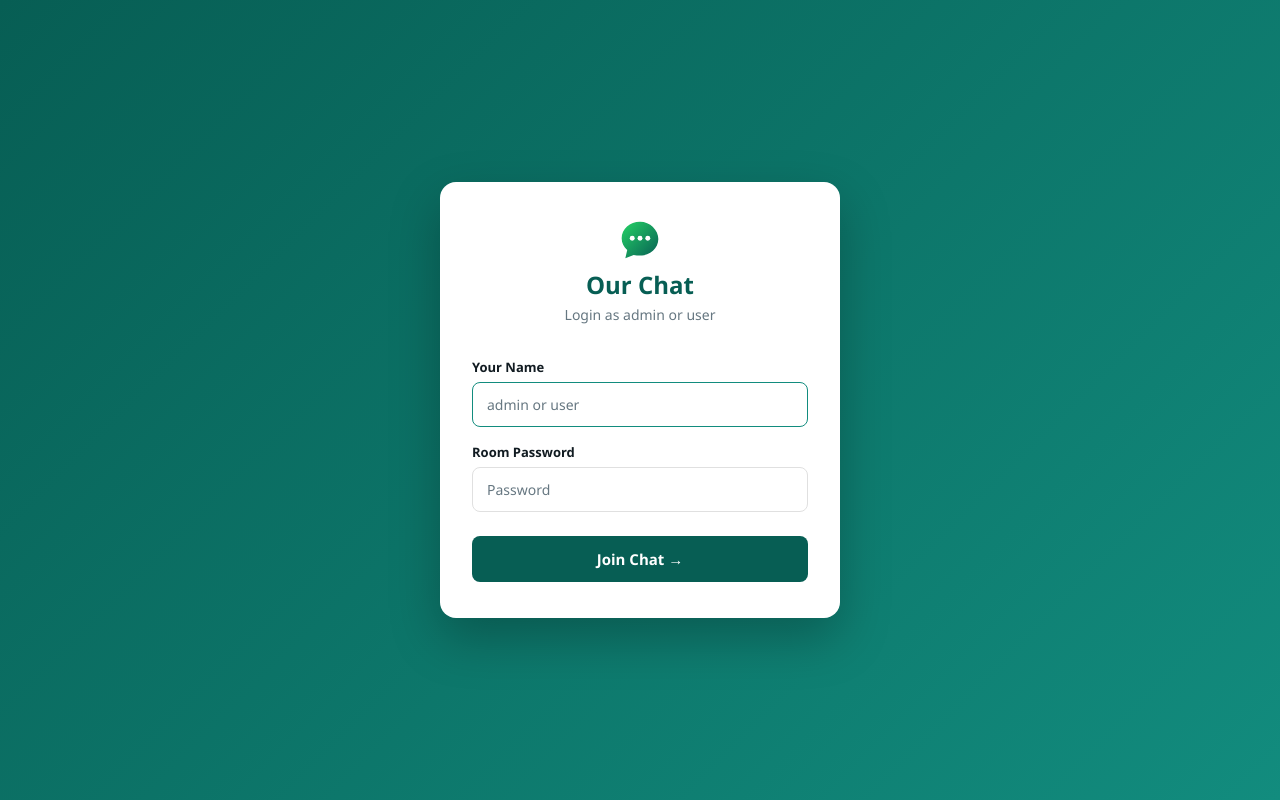
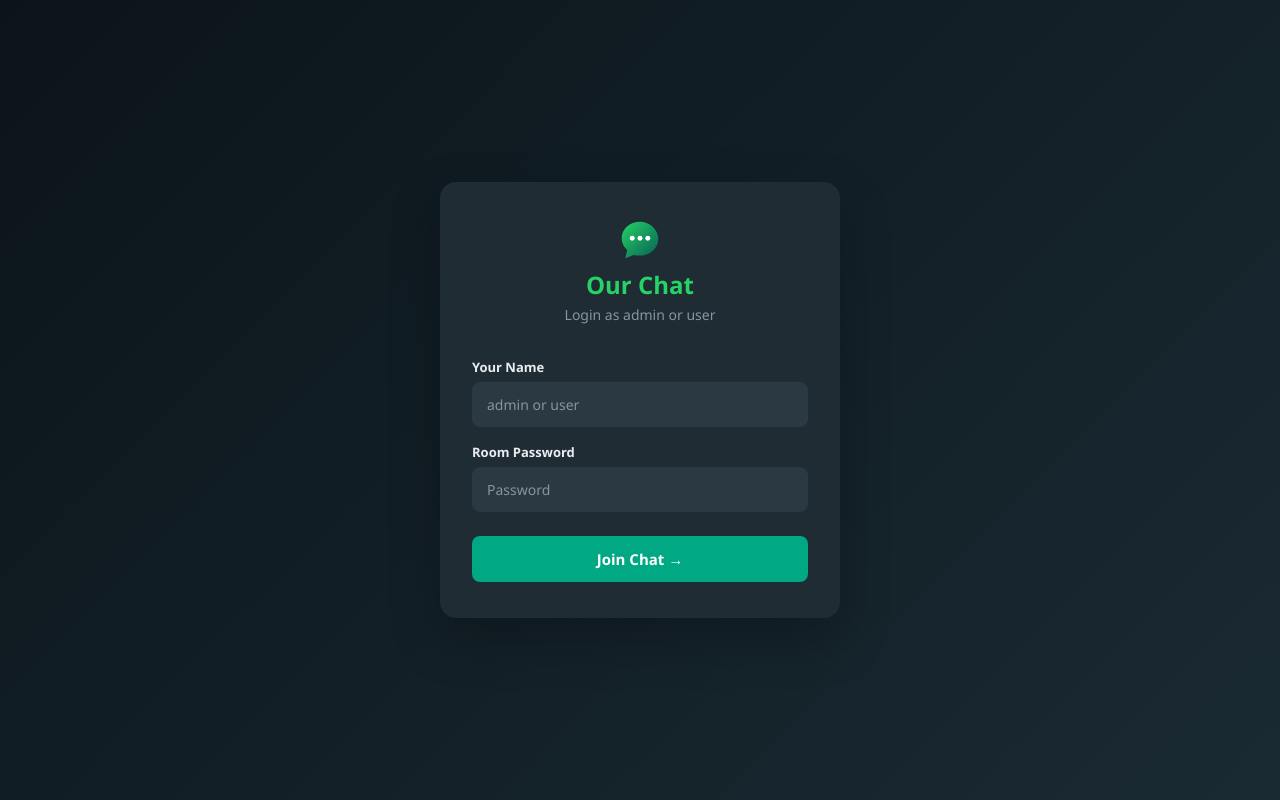
Before and after one commit to faltukaam771-del/talk2me, a Flask app: page / in a window 1280 px wide. Run offline with Flask 3, Linux system fonts and the light colour scheme.

Commit message:
Update join.html

```diff
--- a/templates/join.html
+++ b/templates/join.html
@@ -7,9 +7,10 @@
   <link rel="icon" type="image/svg+xml" href="{{ url_for('static', filename='icons/chat-logo.svg') }}" />
   <link rel="stylesheet" href="{{ url_for('static', filename='css/style.css') }}" />
   <script>
+    // Default to dark mode unless the person has explicitly picked light.
     (function () {
       var saved = localStorage.getItem("theme");
-      if (saved === "dark") document.documentElement.setAttribute("data-theme", "dark");
+      if (saved !== "light") document.documentElement.setAttribute("data-theme", "dark");
     })();
   </script>
 </head>
```
